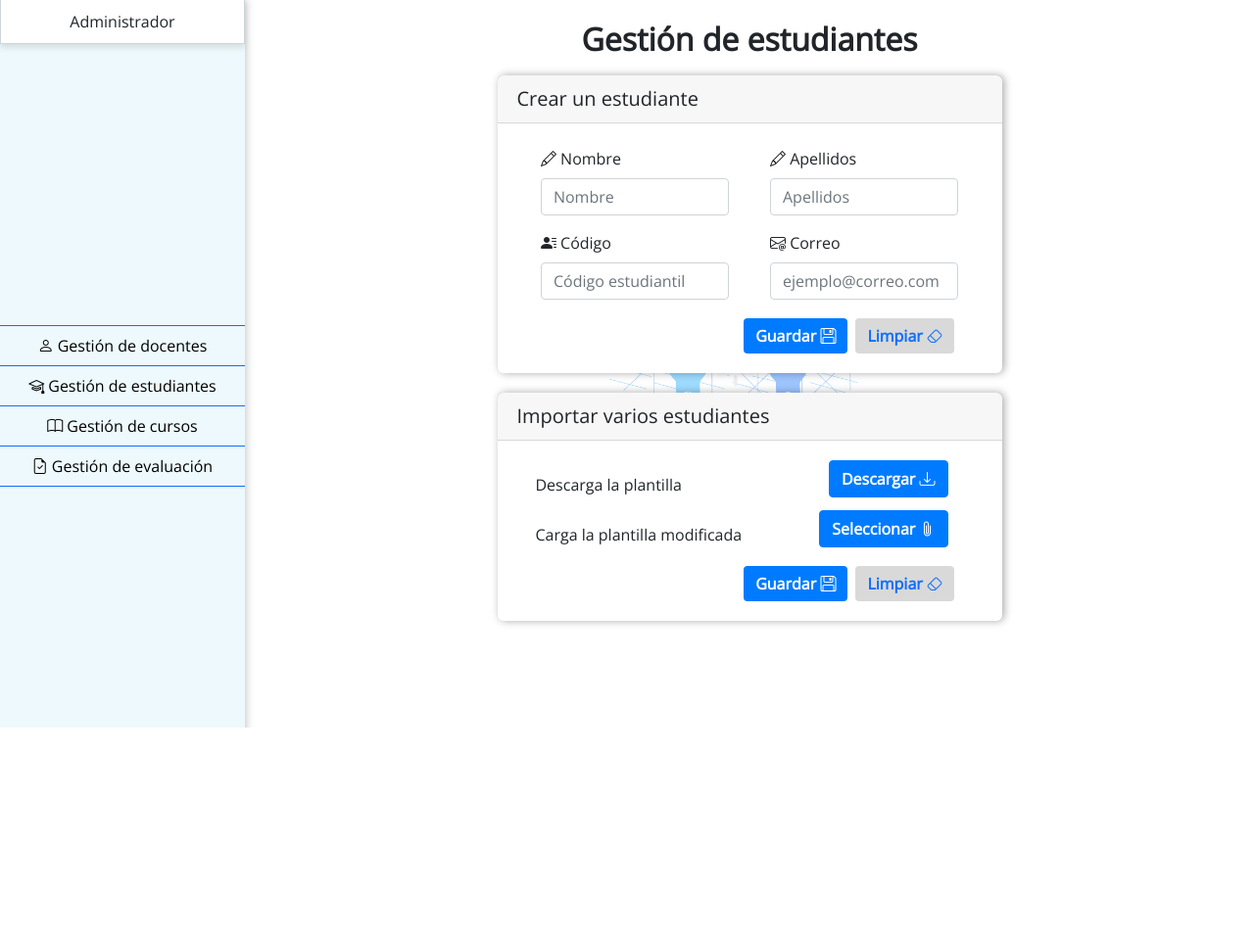
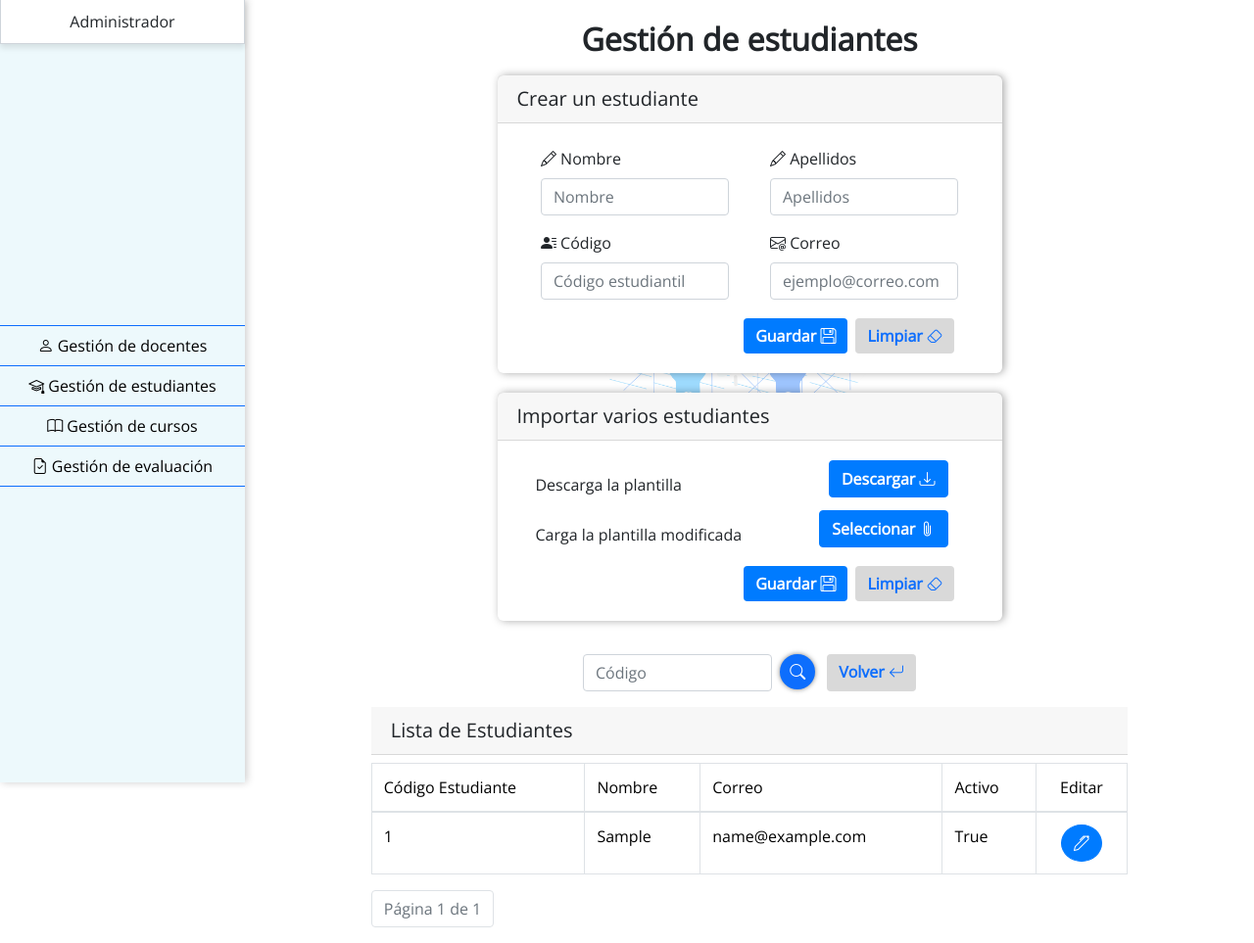
Before and after one commit to HenaoGiordy/team-eval, a Django app: page /administrador/gestion_de_estudiantes in a window 1280 px wide. Shown: the part 57-1020 px from the top of the page at 98% size. Before the commit the page ends 800 px from the top, so only its background shows below. Run offline with Django 5.2, Linux system fonts and the light colour scheme; a user stored in the database is signed in; tables that the repository leaves empty hold one stand-in row (values such as "Sample post"); one stand-in notice (Sample message) is shown; some libraries are stand-ins or nearby versions.

Commit message:
estudiantes guardar

```diff
--- a/app/urls.py
+++ b/app/urls.py
@@ -15,4 +15,5 @@ urlpatterns= [
     path('administrador/gestion_de_cursos', views.administrador_gestion_de_cursos, name="administrador_gestion_de_cursos"),
     path('administrador/gestion_de_evaluacion', views.administrador_gestion_de_evaluacion, name="administrador_gestion_de_evaluacion"),
     path('obtener_detalles_usuario/<int:user_id>/', views.obtener_detalles_usuario, name='obtener_detalles_usuario'),
+    path('obtener_detalles_estudiante/<int:user_id>/', views.obtener_detalles_estudiante, name='obtener_detalles_estudiante'),
 ]
--- a/app/views.py
+++ b/app/views.py
@@ -190,12 +190,79 @@ def obtener_detalles_usuario(request, user_id):
     except Exception as e:
         return JsonResponse({'error': str(e)}, status=500)
 
+def obtener_detalles_estudiante(request, user_id):
+    try:
+        usuario = User.objects.get(id=user_id)
+        perfil_estudiante = PerfilEstudiante.objects.get(user=usuario)
+        detalles_usuario = {
+            'id':user_id,
+            'nombre': usuario.first_name,
+            'apellidos': usuario.last_name,
+            'documento': usuario.username,  # Suponiendo que el username es el documento
+            'email': usuario.email,
+            'estado': usuario.is_active
+            # Agrega otros campos que desees editar
+        }
+        return JsonResponse(detalles_usuario)
+    except User.DoesNotExist:
+        return JsonResponse({'error': 'El usuario no existe'}, status=404)
+    except Exception as e:
+        return JsonResponse({'error': str(e)}, status=500)
+
+
 
 
 
 @login_required
 def administrador_gestion_de_estudiantes(request):
-    return render(request, 'administrador/gestion-de-estudiantes.html')
+    pagination = Paginator(PerfilEstudiante.objects.all().order_by('-id'), 10)
+    page = request.GET.get('page')
+    estudiantes_lista = pagination.get_page(page)
+    if request.method == "POST":
+
+        try:
+
+            if "codigo_buscar" in request.POST:
+                try:
+                    usuario = User.objects.get(username = request.POST.get("codigo_buscar"))
+                    estudiantes_lista = PerfilEstudiante.objects.filter(user = usuario)
+                except:
+                    messages.error(request, "No se encontró un estudiante con ese código")
+            if "guardar-estudiante" in request.POST:
+                first_name = request.POST.get('nombres-estudiante')
+                last_name = request.POST.get('apellidos-estudiante')
+                username = request.POST.get('codigo-estudiante')
+                email = request.POST.get('email-estudiante')
+
+                user = User.objects.create_user(username=username, first_name=first_name, last_name=last_name,password=username, email=email, role="ESTUDIANTE")
+                return redirect(reverse('administrador_gestion_de_estudiantes'))
+
+            elif "edit-user" in request.POST:
+                user_id = request.POST.get('edit-user')
+                usuario = User.objects.get(id=user_id)
+                usuario.first_name = request.POST.get('edit-nombre-estudiante')
+                usuario.last_name = request.POST.get('edit-apellidos-estudiante')
+                usuario.username = request.POST.get('edit-documento-estudiante')
+                usuario.email = request.POST.get('edit-email-estudiante')
+                usuario.is_active = request.POST.get('edit-estado-estudiante')
+                usuario.save()
+                messages.success(request, "Usuario actualizado correctamente")
+                return redirect(reverse('administrador_gestion_de_estudiantes'))
+
+        except IntegrityError:
+            messages.error(request, "Ya existe un usuario con ese documento.")
+
+        except ValueError  as e:
+            messages.error(request, f"Error: debe proporcionar un código")
+
+        except ValidationError as e:
+            messages.error(request, f"El código debe ser mayor a 0: {e}")
+
+        except Exception as e:
+            messages.error(request, f"Error al procesar la solicitud: {e}")
+
+
+    return render(request, 'administrador/gestion-de-estudiantes.html', {'estudiantes_lista': estudiantes_lista})
 
 @login_required
 def administrador_gestion_de_cursos(request):
--- a/static/javascript/login.js
+++ b/static/javascript/login.js
@@ -33,7 +33,7 @@ document.querySelectorAll('.btn-edit').forEach(btn => {
                 return response.json();
             })
             .then(data => {
-                document.getElementById('edit-user').value = data.id;
+                document.getElementById('edit-user').value = data.id; //eliminar
                 document.getElementById('edit-nombre').value = data.nombre;
                 document.getElementById('edit-apellidos').value = data.apellidos;
                 document.getElementById('edit-documento').value = data.documento;
@@ -46,3 +46,28 @@ document.querySelectorAll('.btn-edit').forEach(btn => {
 });
 
 //Muestra el archivo seleccionado al subirlo localmente
+
+document.querySelectorAll('.btn-edit-estudiante').forEach(btn => {
+    btn.addEventListener('click', () => {
+        const userId = btn.getAttribute('data-id');
+        fetch(`/obtener_detalles_estudiante/${userId}/`)
+            .then(response => {
+
+                if (!response.ok) {
+                    throw new Error('Hubo un problema al obtener los detalles del usuario');
+                }
+                return response.json();
+            })
+            .then(data => {
+                console.log(data)
+                document.getElementById('edit-user').value = data.id;
+                document.getElementById('edit-nombre-estudiante').value = data.nombre;
+                document.getElementById('edit-apellidos-estudiante').value = data.apellidos;
+                document.getElementById('edit-documento-estudiante').value = data.documento;
+                document.getElementById('edit-email-estudiante').value = data.email;
+                document.getElementById('edit-estado-estudiante').value = data.estado == true ? "True" : "False"
+                // Llena otros campos del formulario según sea necesario
+            })
+            .catch(error => console.error('Error:', error));
+    });
+});
--- a/templates/administrador/components/search.html
+++ b/templates/administrador/components/search.html
@@ -4,7 +4,7 @@
     <button class="btn-search" name="buscar" type="submit" style="border-radius: 50%; color: white">
         <i class="bi bi-search"></i>
     </button>
-    <a class="refrescar btn btn-secondary ml-1" style="color: #0D6EFD; background-color: #d9d9d9; border: none;" href="{%url "administrador_gestion_de_docentes" %} "><b>Volver</b>
+    <a class="refrescar btn btn-secondary ml-1" style="color: #0D6EFD; background-color: #d9d9d9; border: none;" href="{%url "administrador_gestion_de_estudiantes" %} "><b>Volver</b>
         <i class="bi bi-arrow-return-left"></i>
     </a>
 </form>
--- /dev/null
+++ b/templates/administrador/components/table_estudiantes.html
@@ -0,0 +1,84 @@
+{%if estudiantes_lista%}
+{%  include "administrador/components/search.html"%}
+<table class="table table-bordered  table-hover w-100 mt-2">
+  <h5 class="card-header mt-3">Lista de Estudiantes</h5>
+  <thead>
+    <tr>
+      <th scope="col">Código Estudiante</th>
+      <th scope="col">Nombre</th>
+      <th scope="col">Correo</th>
+      <th scope="col">Activo</th>
+      <th class="text-center" scope="col">Editar</th>
+
+    </tr>
+  </thead>
+  <tbody>
+    {%for estudiante in estudiantes_lista%}
+    <tr>
+      <th scope="row">{{ estudiante.user.username }}</th>
+      <td>{{ estudiante.user.first_name }}</td>
+      <td>{{ estudiante.user.email }}</td>
+      <td>{{ estudiante.user.is_active }}</td>
+      <td class="text-center" >
+        <button type="button" class="btn btn-primary btn-edit-estudiante" data-id="{{ estudiante.user.id }}" data-bs-toggle="modal" data-bs-target="#staticBackdrop"style="border-radius: 50%">
+          <i class="bi bi-pen"></i>
+        </button>
+      </td>
+    </tr>
+    {%endfor%}
+  </tbody>
+</table>
+{% comment %} Paginacion {% endcomment %}
+<nav aria-label="Page navigation example">
+  <ul class="pagination">
+    {% if docentes_lista.has_previous %}
+    <li class="page-item"><a class="page-link" href="?page=1">Primer Página</a></li>
+    <li class="page-item"><a class="page-link" href="?page={{ estudiantes_lista.previous_page_number }}">&laquo Anterior</a></li>
+    {%endif%}
+
+    <li class="page-item disabled"><a class="page-link" href="#"> Página {{ estudiantes_lista.number }} de {{ estudiantes_lista.paginator.num_pages }}</a></li>
+
+    {%if docentes_lista.has_next%}
+    <li class="page-item"><a class="page-link" href="?page={{ estudiantes_lista.next_page_number }}">Siguiente</a></li>
+    <li class="page-item"><a class="page-link" href="?page={{ estudiantes_lista.paginator.num_pages }}">&raquo última Página</a></li>
+    {%endif%}
+  </ul>
+{%endif%}
+
+</nav>
+</div>
+
+{% comment %} Modal {% endcomment %}
+<div class="modal fade" id="staticBackdrop" data-bs-backdrop="static" data-bs-keyboard="false" tabindex="-1" aria-labelledby="staticBackdropLabel" aria-hidden="true">
+  <div class="modal-dialog modal-dialog-centered">
+    <div class="modal-content">
+      <div class="modal-header">
+        <h1 class="modal-title fs-5" id="staticBackdropLabel">Editar</h1>
+        <button type="button" class="btn-close" data-bs-dismiss="modal" aria-label="Close"></button>
+      </div>
+      <div class="modal-body">
+        <form method="POST">
+          {% csrf_token %}
+          <label for="edit-nombre-estudiante">Nombre</label>
+          <input type="text" name="edit-nombre-estudiante" id="edit-nombre-estudiante" class="form-control" placeholder="nombre" required>
+          <label for="edit-apellidos-estudiante">Apellidos</label>
+          <input type="text" name="edit-apellidos-estudiante" id="edit-apellidos-estudiante" class="form-control" placeholder="Apellidos" required>
+          <label for="edit-documento-estudiante">Documento</label>
+          <input type="number" name="edit-documento-estudiante" id="edit-documento-estudiante" class="form-control" placeholder="Código" min="1" required>
+          <label for="edit-email-estudiante">Email</label>
+          <input type="email" name="edit-email-estudiante" id="edit-email-estudiante" class="form-control" placeholder="email"  required>
+          <label for="edit-estado-estudiante">Estado Estudiante</label>
+          <select class="form-control" name="edit-estado-estudiante" id="edit-estado-estudiante">
+            <option value="True">Activo</option>
+            <option value="False">Inactivo</option>
+        </select>
+
+      </div>
+      <div class="modal-footer">
+        <button type="button" class="btn btn-secondary" data-bs-dismiss="modal">Close</button>
+        <button type="submit" name="edit-user" id="edit-user" value="{{ estudiante.user.id }}" class="btn btn-primary">Guardar</button>
+      </div>
+      <form>
+    </div>
+  </div>
+</div>
--- a/templates/administrador/gestion-de-estudiantes.html
+++ b/templates/administrador/gestion-de-estudiantes.html
@@ -6,18 +6,26 @@
     <div class="card-form">
         <h5 class="card-header">Crear un estudiante</h5>
         <div class="card-body">
-        <form>
+            {% if messages %}
+                {% for message in messages %}
+                <div class="alert  {{ message.tags }}  position-absolute alert-docenter"  role="alert">
+                    <p>{{ message }}</p>
+                </div>
+                {% endfor %}
+            {% endif %}
+        <form method="POST">
+            {% csrf_token %}
             <!-- Grupo de nombres y apellidos -->
             <div class="form-row justify-content-center mt-1">
                 <div class="form-group col-md-5 mx-3">
                     <i class="bi bi-pencil"></i>
-                    <label for="nombres">Nombre</label>
-                    <input type="text" class="form-control" id="nombres" placeholder="Nombre">
+                    <label for="nombres-estudiante">Nombre</label>
+                    <input type="text" class="form-control" id="nombres-estudiante" name="nombres-estudiante" placeholder="Nombre">
                 </div>
                 <div class="form-group col-md-5 mx-3">
                     <i class="bi bi-pencil"></i>
-                    <label for="apellidos">Apellidos</label>
-                    <input type="text" class="form-control" id="apellidos" placeholder="Apellidos">
+                    <label for="apellidos-estudiante">Apellidos</label>
+                    <input type="text" class="form-control" id="apellidos-estudiante" name="apellidos-estudiante" placeholder="Apellidos">
                 </div>
             </div>
 
@@ -25,19 +33,19 @@
             <div class="form-row justify-content-center">
                 <div class="form-group col-md-5 mx-3">
                     <i class="bi bi-person-lines-fill"></i>
-                    <label for="codigo-estudiantil">Código</label>
-                    <input type="text" class="form-control" id="codigo-estudiantil" placeholder="Código estudiantil">
+                    <label for="codigo-estudiante">Código</label>
+                    <input type="number" class="form-control" id="codigo-estudiante" name="codigo-estudiante" placeholder="Código estudiantil" min="1">
                 </div>
                 <div class="form-group col-md-5 mx-3">
                     <i class="bi bi-envelope-at"></i>
-                    <label for="email">Correo</label>
-                    <input type="email" class="form-control" id="email" placeholder="ejemplo@correo.com">
+                    <label for="email-estudiante">Correo</label>
+                    <input type="email" class="form-control" id="email-estudiante" name="email-estudiante" placeholder="ejemplo@correo.com">
                 </div>
             </div>
 
             <!--Botones e iconos/metáforas de "Guardar" y "Limpiar"-->
             <div class="botones">
-                <button type="submit" class="btn btn-primary" style="border: none;">
+                <button type="submit" class="btn btn-primary" name="guardar-estudiante" style="border: none;">
                     <b>Guardar</b>
                     <i class="bi bi-floppy"></i>
                 </button>
@@ -94,6 +102,9 @@
             </div>
         </div>
     </div>
+    <div class="w-75">
+        {%include "administrador/components/table_estudiantes.html"%}
+    </div>
 </div>
 
 {% endblock %}
```
